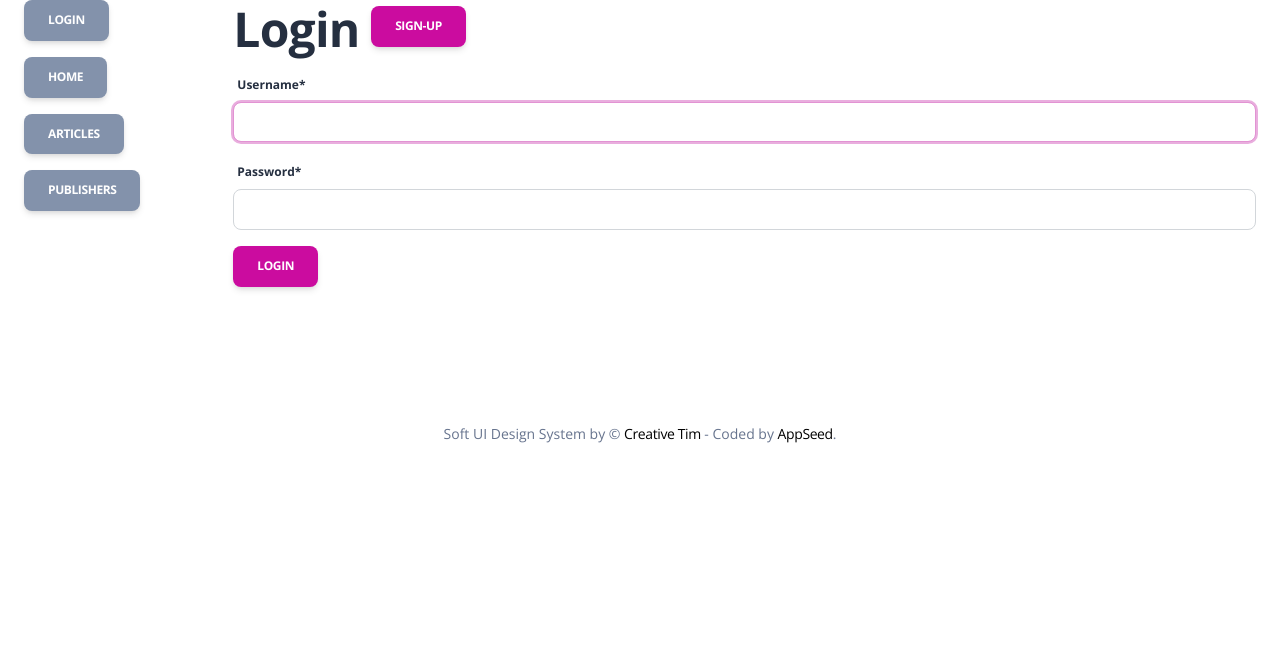
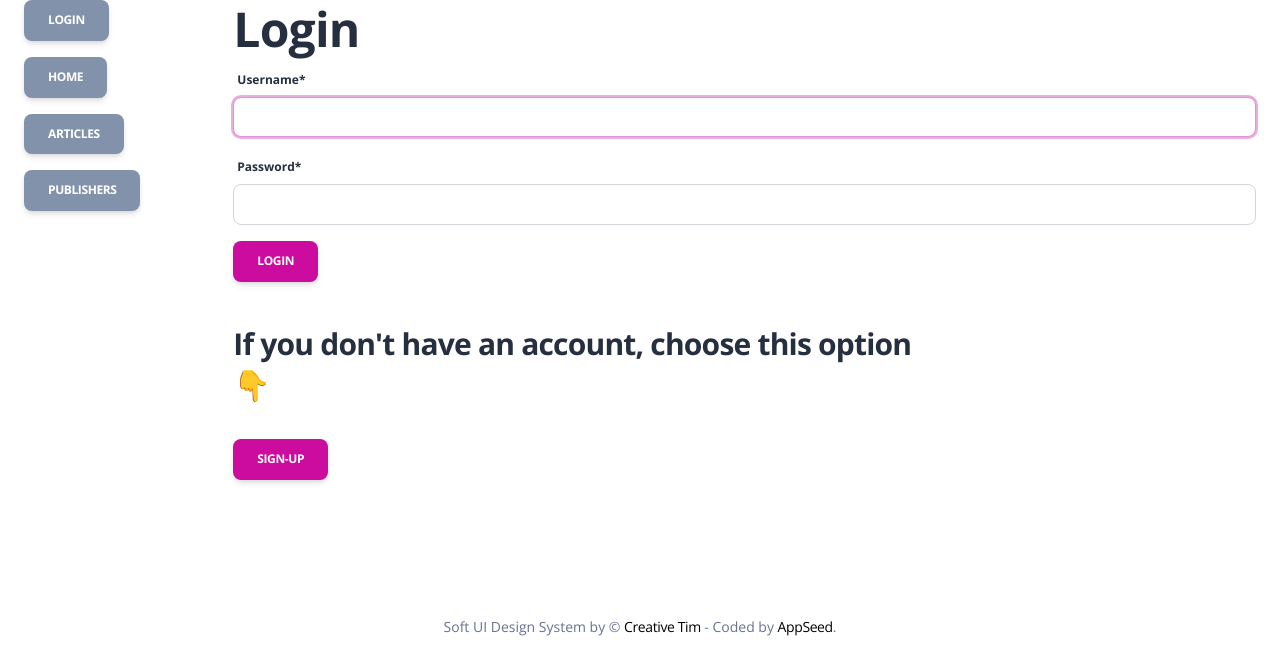
Before and after one commit to isikach/news_site, a Django app: page /accounts/login/ in a window 1280 px wide. Shown: the top 646 px of the page. Run offline with Django 5.2, Linux system fonts and the light colour scheme; some libraries are stand-ins or nearby versions.

Commit message:
Registration -> Sign up

```diff
--- a/templates/registration/login.html
+++ b/templates/registration/login.html
@@ -7,9 +7,7 @@
     <p>Your username and password didn't match. Please try again.</p>
   {% endif %}
 
-  <h1>Login
-    <a href="{% url 'ai_news:publisher-create' %}" class="btn btn-primary link-to-page">Sign-Up</a>
-  </h1>
+  <h1>Login</h1>
 
 
   {% if next %}
@@ -22,5 +20,9 @@
     <input type="submit" value="Login" class="btn btn-primary" />
     <input type="hidden" name="next" value="{{ next }}" />
   </form>
+  <br>
+    <h3>If you don't have an account, choose this option <br/> 👇</h3>
+  <br>
+  <a href="{% url 'ai_news:publisher-create' %}" class="btn btn-primary link-to-page">Sign-Up</a>
 </div>
 {% endblock %}
```
